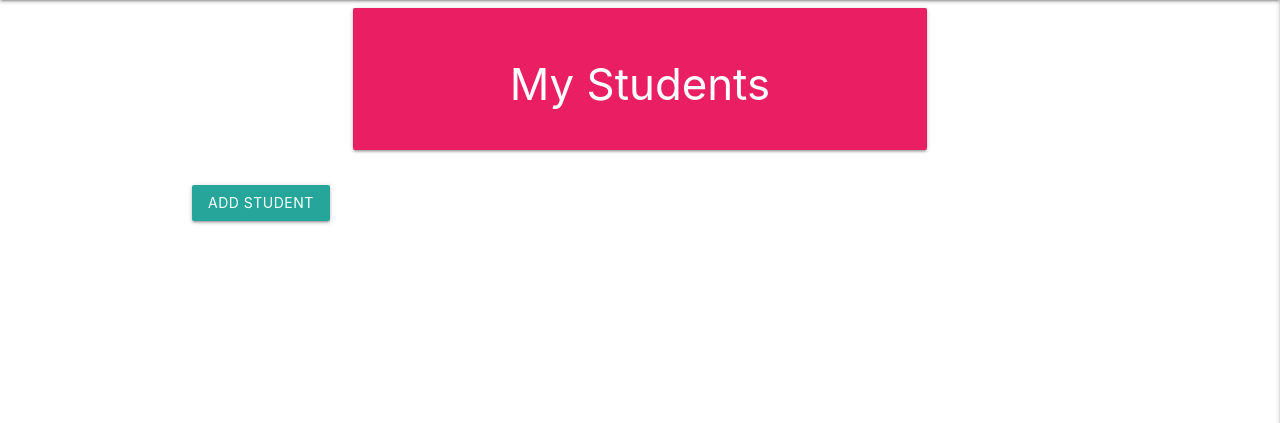
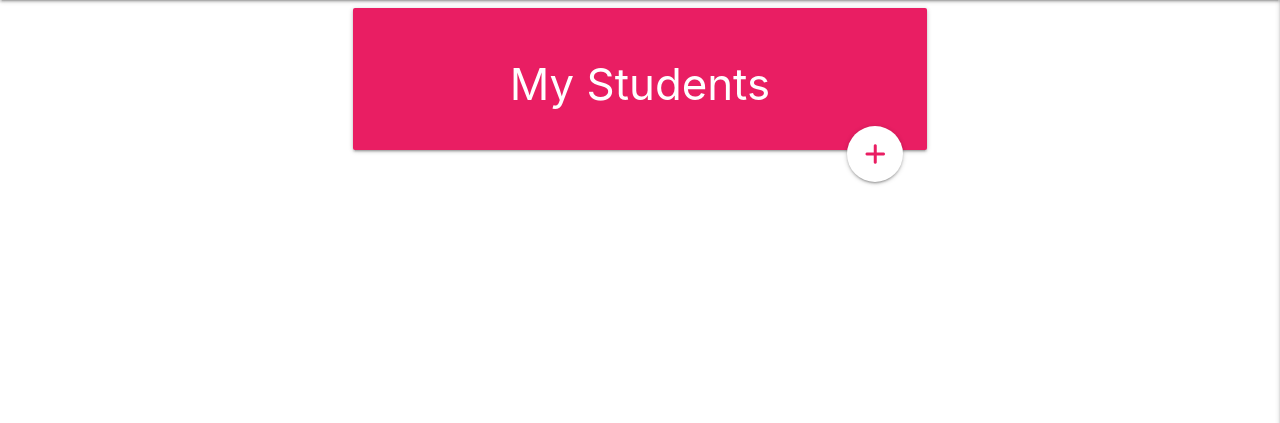
Before and after one commit to laurabolwell/lit-track, a Flask app: page /students in a window 1280 px wide. Shown: the part 64-487 px from the top of the page. Run offline with Flask 3, Linux system fonts and the light colour scheme; data that the repository does not hold is empty; some libraries are stand-ins or nearby versions.

Commit message:
Add edit student and delete student buttons

```diff
--- a/static/js/script.js
+++ b/static/js/script.js
@@ -1,7 +1,7 @@
 $(document).ready(function () {
   $('.sidenav').sidenav({ edge: "right" });
   $('select').formSelect();
-// code taken from mini project walkthrough ito validate dropdown form elements
+// code taken from mini project walkthrough to validate dropdown form elements
   validateMaterializeSelect();
   function validateMaterializeSelect() {
     let classValid = { "border-bottom": "1px solid #4caf50", "box-shadow": "0 1px 0 0 #4caf50" };
--- a/templates/students.html
+++ b/templates/students.html
@@ -8,22 +8,24 @@
             <h3 class="center-align white-text">
                 My Students
             </h3>
+            <a href="{{ url_for('add_student' )}}" class="btn-floating btn-large white right"><i class="fa-solid fa-plus pink-text"></i></a>
         </div>
     </div>
 </div>
 
-<a href="{{ url_for('add_student' )}}" class="btn">Add Student</a>
-
 
 <div class="row">
     {% for student in students %}
-    <div class="col s12 m4">
+    <div class="col s12 m6">
       <div class="card-panel center-align pink lighten-2">
         {{ student.fname }}
         {{ student.lname }}<br>
         Current Reading Level: {{ student.reading_level }}<br>
         Teacher: {{ student.teacher }}<br>
-        Parent: {{ student.parent }}
+        Parent: {{ student.parent }}<br>
+        <a href="" class="btn-small white pink-text text-darken-3">View</a>
+        <a href="" class="btn-small white pink-text text-darken-3">Edit</a>
+        <a href="" class="btn-small white pink-text text-darken-3">Delete</a>
       </div>
     </div>
     {% endfor %}
```
